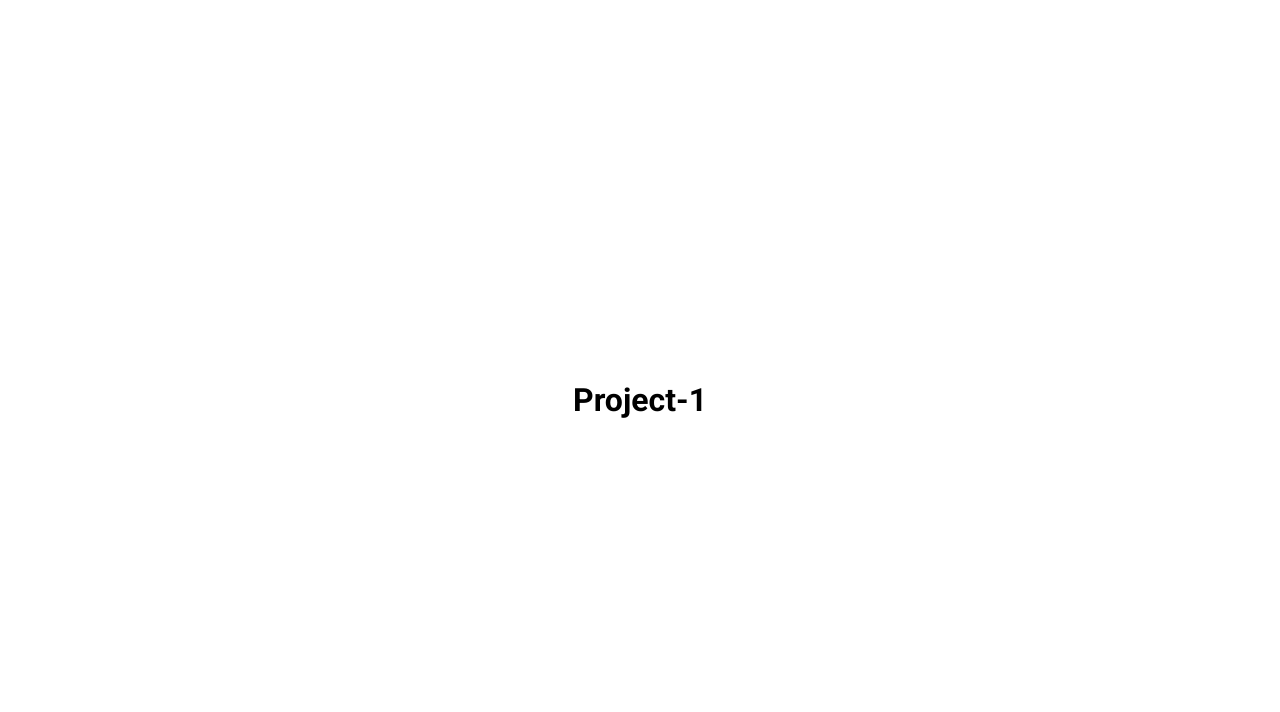
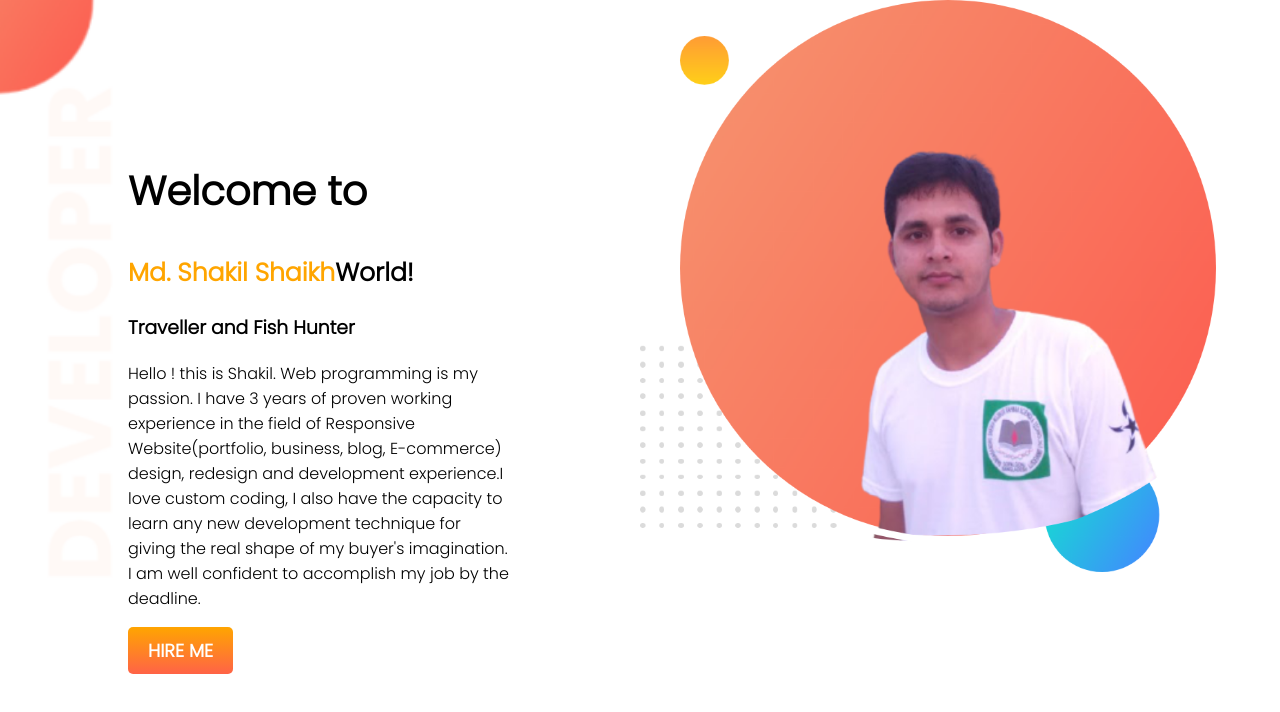
Before and after one commit to Shakil2015/developer_portfolio, a plain HTML site: page index.html in a window 1280 px wide. Drawn offline with Linux system fonts and the light colour scheme.

Commit message:
header-done

```diff
--- a/index.html
+++ b/index.html
@@ -4,14 +4,27 @@
     <meta charset="UTF-8">
     <meta http-equiv="X-UA-Compatible" content="IE=edge">
     <meta name="viewport" content="width=device-width, initial-scale=1.0">
-    <title>Document</title>
+    <title>Shakil Portfolio</title>
     <link rel="stylesheet" href="https://pro.fontawesome.com/releases/v5.10.0/css/all.css"
      integrity="sha384-AYmEC3Yw5cVb3ZcuHtOA93w35dYTsvhLPVnYs9eStHfGJvOvKxVfELGroGkvsg+p"
       crossorigin="anonymous"/>
     <link rel="stylesheet" href="style.css">
 </head>
 <body>
-    <h1>Project-1</h1>
+<div class="container">
+    <section class="header">
+        <div class="header-left">
+            <h1>Welcome to</h1>
+            <h2><span id="name">Md. Shakil Shaikh</span>World!</h2>
+            <h3>Traveller and Fish Hunter</h3>
+            <p>Hello ! this is Shakil. Web programming is my passion. I have 3 years of proven working experience in the field of Responsive Website(portfolio, business, blog, E-commerce) design, redesign and development experience.I love custom coding, I also have the capacity to learn any new development technique for giving the real shape of my buyer's imagination. I am well confident to accomplish my job by the deadline.</p>
+            <a href="https://www.linkedin.com/in/shaikh-shakil/" target="_blank">Hire Me</a>
+        </div>
+        <div class="header-right">
+            <img src="/showoff/shakil.png" alt="" srcset="" >
+        </div>
+    </section>
+</div>
     <script src="scripts.js"></script>
 </body>
 </html>
--- a/style.css
+++ b/style.css
@@ -1,14 +1,60 @@
-@import url('https://fonts.googleapis.com/css2?family=Roboto:wght@400;700&display=swap');
+@import url('https://fonts.googleapis.com/css2?family=Poppins:wght@300&display=swap');
 * {
   box-sizing: border-box;
 }
 body {
-  font-family: 'Roboto', sans-serif;
-  display: flex;
-  flex-direction: column;
-  align-items: center;
-  justify-content: center;
+  font-family: 'Poppins', sans-serif;
   height: 100vh;
-  overflow: hidden;
+  overflow-y: scroll;
+  padding: 0;
   margin: 0;
 }
+/* header Section start */
+
+.container {
+}
+.header {
+  background-image: url('/images/top-banner.png');
+  background-repeat: no-repeat;
+  background-size: cover;
+  display: flex;
+  width: 100%;
+}
+.header .header-left {
+  width: 50%;
+  padding: 10%;
+}
+.header .header-left a {
+  display: inline-block;
+  padding: 10px 20px;
+  background-image: linear-gradient(orange, tomato);
+  color: white;
+  font-size: 18px;
+  border-radius: 5px;
+  font-weight: bold;
+  text-transform: uppercase;
+  text-decoration: none;
+}
+.header .header-right {
+  width: 50%;
+  height: 20vh;
+}
+.header-right img {
+  object-fit: cover;
+  width: 90%;
+}
+
+.header #name {
+  color: orange;
+}
+.header h1 {
+  font-size: 40px;
+}
+.header h2 {
+  font-size: 25px;
+}
+.header h3 {
+  font-weight: 700;
+}
+
+/* Header Section end */
```
Also changed, not shown: showoff/20160813_130121.jpg (deleted), showoff/20171201_170131.jpg (deleted), showoff/shakil.png (added), showoff/shakil2.png (added).
